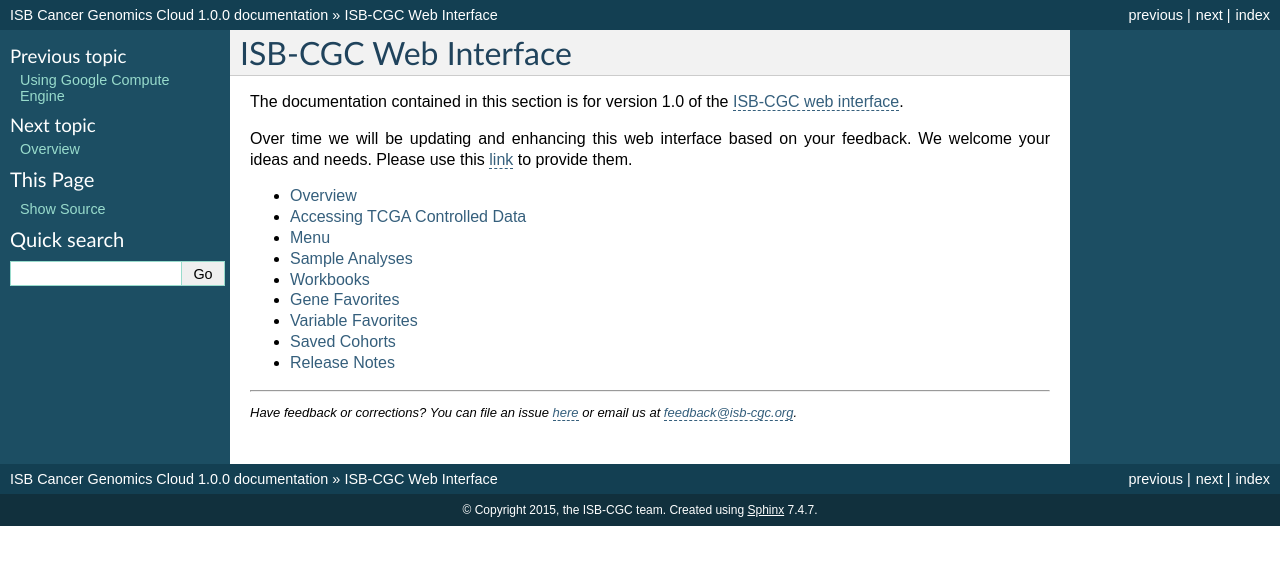
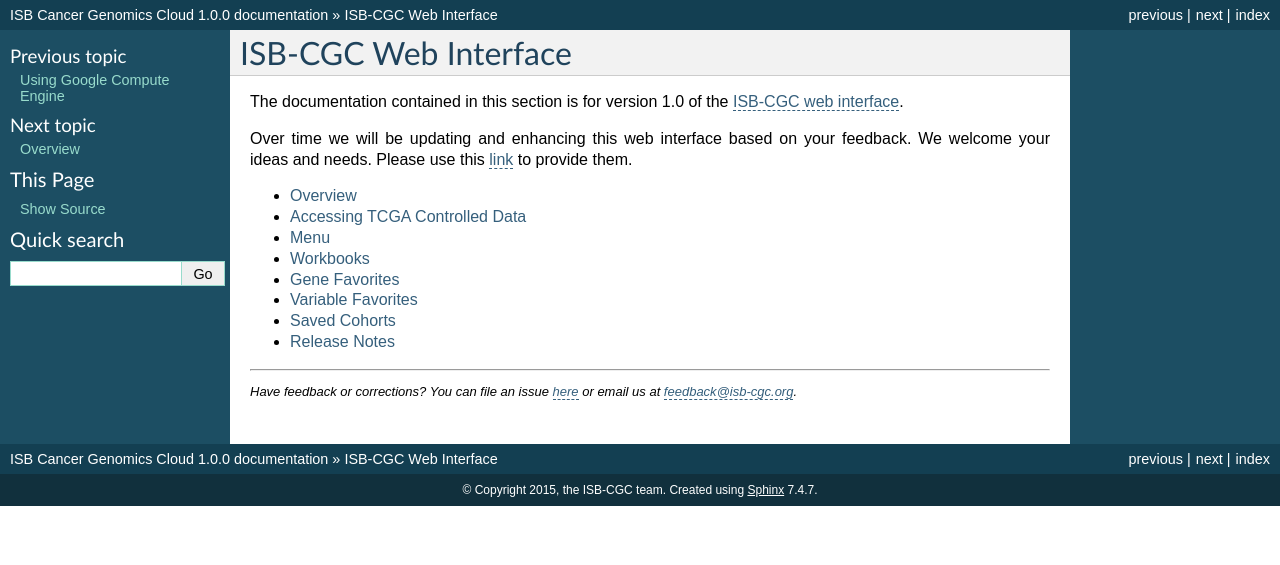
Before and after one commit to isb-cgc/readthedocs, a Sphinx documentation site: the page built from docs/source/sections/Web-UI.rst, in a window 1280 px wide. Shown: the top 565 px of the page. Built offline with Sphinx 7.4.7, drawn with Linux system fonts in a browser that asks for light colours.

Commit message:
Update Web-UI.rst

```diff
--- a/docs/source/sections/Web-UI.rst
+++ b/docs/source/sections/Web-UI.rst
@@ -12,7 +12,6 @@
    webapp/Overview
    webapp/Gaining-Access-To-TCGA-Contolled-Access-Data
    webapp/Menu
-   webapp/Sample-Analyses
    webapp/Workbooks
    webapp/Gene-Favorites
    webapp/Variable-Favorites
```
